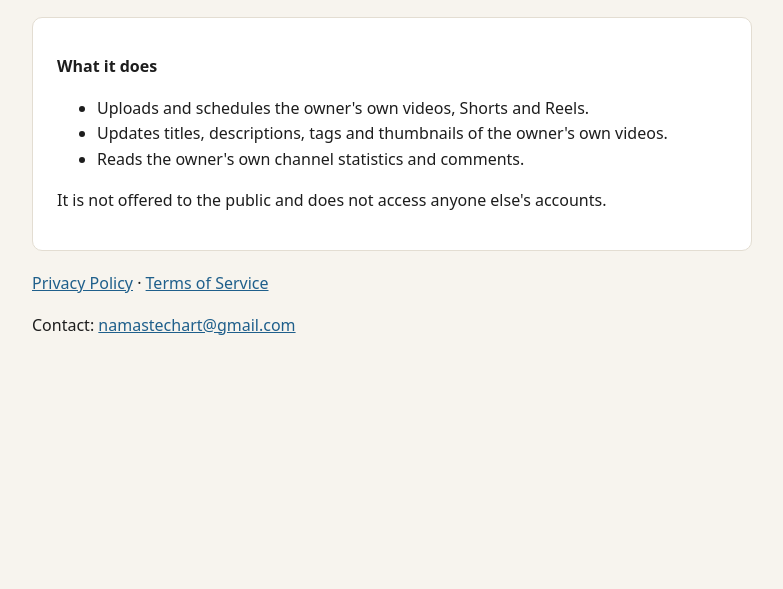
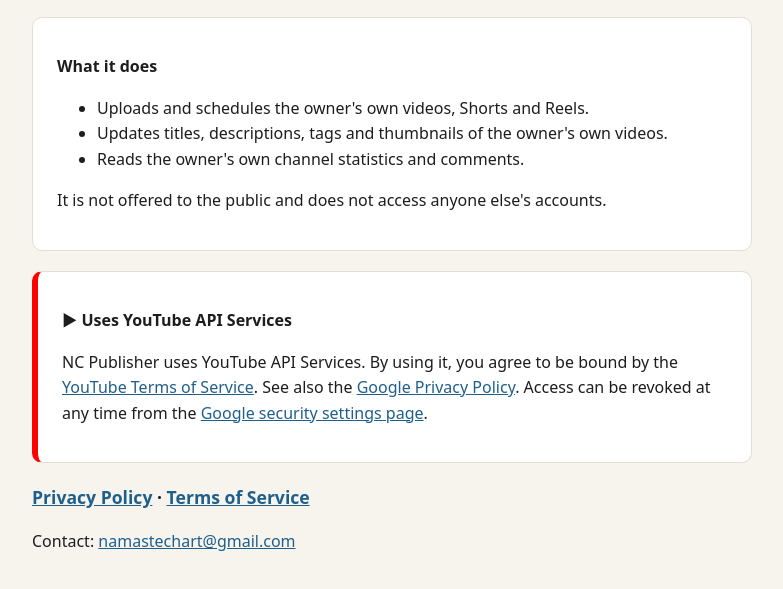
Before and after one commit to namastechart/namastechart.github.io, a plain HTML site: page index.html in a window 1280 px wide. Shown: the part 195-784 px from the top of the page, without its empty margins (248-1031 px from the left). Drawn offline with Linux system fonts and the light colour scheme.

Commit message:
feat: show YouTube API Services notice on homepage

```diff
--- a/index.html
+++ b/index.html
@@ -10,6 +10,8 @@
   h1{font-size:2rem;margin:0 0 8px}
   a{color:#1f5f8b}
   .card{background:#fff;border:1px solid #e3ddd2;border-radius:10px;padding:20px 24px;margin:20px 0}
+  .yt{border-left:6px solid #ff0000}
+  .policy{font-size:1.1rem;font-weight:600}
 </style>
 </head>
 <body>
@@ -27,7 +29,15 @@
     </ul>
     <p>It is not offered to the public and does not access anyone else's accounts.</p>
   </div>
-  <p><a href="privacy.html">Privacy Policy</a> · <a href="terms.html">Terms of Service</a></p>
+  <div class="card yt">
+    <p><strong>▶ Uses YouTube API Services</strong></p>
+    <p>NC Publisher uses YouTube API Services. By using it, you agree to be bound by the
+       <a href="https://www.youtube.com/t/terms">YouTube Terms of Service</a>. See also the
+       <a href="https://policies.google.com/privacy">Google Privacy Policy</a>.
+       Access can be revoked at any time from the
+       <a href="https://security.google.com/settings/security/permissions">Google security settings page</a>.</p>
+  </div>
+  <p class="policy"><a href="privacy.html">Privacy Policy</a> · <a href="terms.html">Terms of Service</a></p>
   <p>Contact: <a href="mailto:namastechart@gmail.com">namastechart@gmail.com</a></p>
 </main>
 </body>
```
